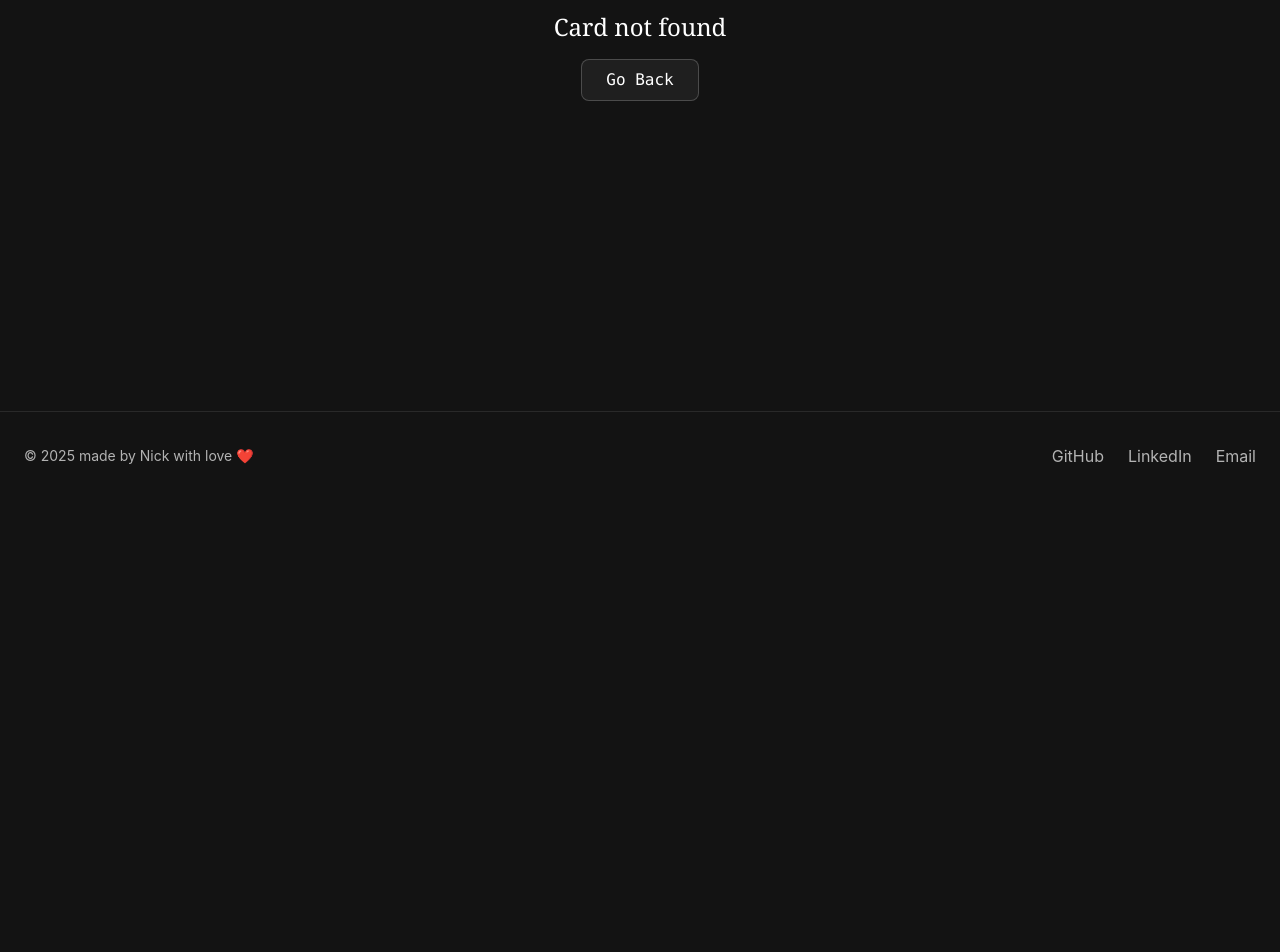
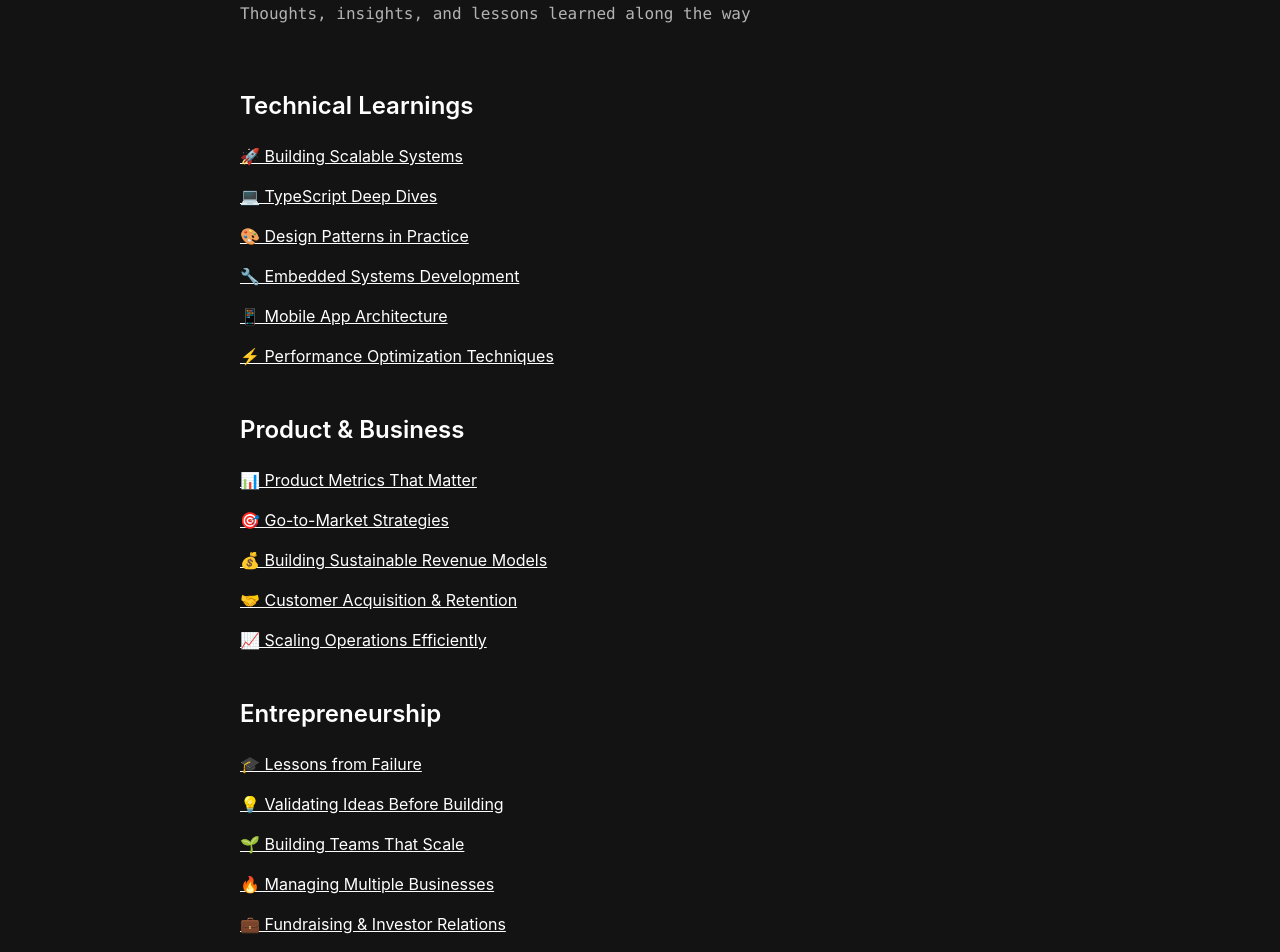
Before and after one commit to Nmilien34/NickPortfolio, a React (Vite) app: page /learnings in a window 1280 px wide. Before the commit this address had no page. Shown: the part 300-1252 px from the top of the page. Before the commit the page ends 800 px from the top, so only its background shows below. Built offline with nearby package versions, Linux system fonts and the light colour scheme.

Commit message:
added learnings and about

```diff
--- a/src/App.tsx
+++ b/src/App.tsx
@@ -3,6 +3,7 @@ import { HomePage } from './components/pages/HomePage';
 import { CardDetail } from './components/pages/CardDetail';
 import { ProjectDetail } from './components/pages/ProjectDetail';
 import { About } from './components/pages/About';
+import { Learnings } from './components/pages/Learnings';
 
 function App() {
   return (
@@ -11,6 +12,7 @@ function App() {
         <Routes>
           <Route path="/" element={<HomePage />} />
           <Route path="/about" element={<About />} />
+          <Route path="/learnings" element={<Learnings />} />
           <Route path="/project/:slug" element={<ProjectDetail />} />
           <Route path="/:slug" element={<CardDetail />} />
         </Routes>
--- /dev/null
+++ b/src/components/pages/Learnings.tsx
@@ -0,0 +1,126 @@
+import { useNavigate } from 'react-router-dom';
+import { Header } from '../layout/Header';
+import { Footer } from '../layout/Footer';
+
+export function Learnings() {
+  const navigate = useNavigate();
+
+  return (
+    <div className="min-h-screen flex flex-col bg-background-color">
+      <Header />
+      <main className="flex-1 pt-32 pb-20">
+        <div className="max-w-4xl mx-auto px-6 md:px-12">
+          {/* Back Button */}
+          <button
+            onClick={() => navigate('/')}
+            className="mb-12 px-6 py-2 rounded-lg border border-white/20 bg-white/5 hover:bg-white/10 hover:border-white/30 transition-all duration-300 text-white font-mono text-sm"
+          >
+            ← Back
+          </button>
+
+          {/* Page Title - Notion Style */}
+          <div className="mb-16">
+            <h1 className="font-serif text-6xl md:text-7xl text-white font-bold mb-2">
+              Learnings
+            </h1>
+            <p className="text-normal-text text-base font-mono mt-4">
+              Thoughts, insights, and lessons learned along the way
+            </p>
+          </div>
+
+          {/* Content Sections - Notion Style */}
+          <div className="space-y-10">
+            {/* Section 1: Technical Learnings */}
+            <div>
+              <h2 className="text-2xl font-semibold text-white mb-4">Technical Learnings</h2>
+              <div className="space-y-1">
+                <a href="#" className="block text-white hover:text-white/80 transition-colors py-1.5 underline">
+                  🚀 Building Scalable Systems
+                </a>
+                <a href="#" className="block text-white hover:text-white/80 transition-colors py-1.5 underline">
+                  💻 TypeScript Deep Dives
+                </a>
+                <a href="#" className="block text-white hover:text-white/80 transition-colors py-1.5 underline">
+                  🎨 Design Patterns in Practice
+                </a>
+                <a href="#" className="block text-white hover:text-white/80 transition-colors py-1.5 underline">
+                  🔧 Embedded Systems Development
+                </a>
+                <a href="#" className="block text-white hover:text-white/80 transition-colors py-1.5 underline">
+                  📱 Mobile App Architecture
+                </a>
+                <a href="#" className="block text-white hover:text-white/80 transition-colors py-1.5 underline">
+                  ⚡ Performance Optimization Techniques
+                </a>
+              </div>
+            </div>
+
+            {/* Section 2: Product & Business */}
+            <div>
+              <h2 className="text-2xl font-semibold text-white mb-4">Product & Business</h2>
+              <div className="space-y-1">
+                <a href="#" className="block text-white hover:text-white/80 transition-colors py-1.5 underline">
+                  📊 Product Metrics That Matter
+                </a>
+                <a href="#" className="block text-white hover:text-white/80 transition-colors py-1.5 underline">
+                  🎯 Go-to-Market Strategies
+                </a>
+                <a href="#" className="block text-white hover:text-white/80 transition-colors py-1.5 underline">
+                  💰 Building Sustainable Revenue Models
+                </a>
+                <a href="#" className="block text-white hover:text-white/80 transition-colors py-1.5 underline">
+                  🤝 Customer Acquisition & Retention
+                </a>
+                <a href="#" className="block text-white hover:text-white/80 transition-colors py-1.5 underline">
+                  📈 Scaling Operations Efficiently
+                </a>
+              </div>
+            </div>
+
+            {/* Section 3: Entrepreneurship */}
+            <div>
+              <h2 className="text-2xl font-semibold text-white mb-4">Entrepreneurship</h2>
+              <div className="space-y-1">
+                <a href="#" className="block text-white hover:text-white/80 transition-colors py-1.5 underline">
+                  🎓 Lessons from Failure
+                </a>
+                <a href="#" className="block text-white hover:text-white/80 transition-colors py-1.5 underline">
+                  💡 Validating Ideas Before Building
+                </a>
+                <a href="#" className="block text-white hover:text-white/80 transition-colors py-1.5 underline">
+                  🌱 Building Teams That Scale
+                </a>
+                <a href="#" className="block text-white hover:text-white/80 transition-colors py-1.5 underline">
+                  🔥 Managing Multiple Businesses
+                </a>
+                <a href="#" className="block text-white hover:text-white/80 transition-colors py-1.5 underline">
+                  💼 Fundraising & Investor Relations
+                </a>
+              </div>
+            </div>
+
+            {/* Section 4: Personal Growth */}
+            <div>
+              <h2 className="text-2xl font-semibold text-white mb-4">Personal Growth</h2>
+              <div className="space-y-1">
+                <a href="#" className="block text-white hover:text-white/80 transition-colors py-1.5 underline">
+                  🧠 Learning to Code From Scratch
+                </a>
+                <a href="#" className="block text-white hover:text-white/80 transition-colors py-1.5 underline">
+                  ⏰ Time Management for Builders
+                </a>
+                <a href="#" className="block text-white hover:text-white/80 transition-colors py-1.5 underline">
+                  🎯 Setting and Achieving Goals
+                </a>
+                <a href="#" className="block text-white hover:text-white/80 transition-colors py-1.5 underline">
+                  🌍 Navigating Career Transitions
+                </a>
+              </div>
+            </div>
+          </div>
+        </div>
+      </main>
+      <Footer />
+    </div>
+  );
+}
--- a/src/components/sections/Hero.tsx
+++ b/src/components/sections/Hero.tsx
@@ -80,7 +80,10 @@ export function Hero() {
         >
           Resume
         </a>
-        <button className="px-5 py-2 text-normal-text hover:text-text-white transition-colors">
+        <button
+          onClick={() => navigate('/learnings')}
+          className="px-5 py-2 text-normal-text hover:text-text-white transition-colors"
+        >
           Learnings
         </button>
       </div>
--- a/src/components/sections/Projects.tsx
+++ b/src/components/sections/Projects.tsx
@@ -19,7 +19,7 @@ export const projects: Project[] = [
     gradientColors: undefined, // Will use CSS variables instead
   },
   {
-    title: 'Voice AI Receptionist',
+    title: 'Boltzman Enterprise',
     category: 'SaaS Product',
     description: 'AI-powered voice receptionist service for restaurants, handling customer calls and reservations with natural conversation.',
     mockup: '/Projects/Voice ai Receptionist/91658D25-00CB-4B5E-BD37-CDE8CFA0BA8C.jpeg',
@@ -44,7 +44,7 @@ export const projects: Project[] = [
   },
   {
     title: 'Energy',
-    category: 'Mobile App',
+    category: 'Music Platform',
     description: 'Energy is a youtube wrapper that let you listen to your favorite songs for free by converting videos into ads-free Audio',
     mockup: '/Projects/Energy/974BE277-C1B0-4EBC-9E0C-AE982167833B.jpeg',
     gradientColors: 'linear-gradient(135deg, #667eea 0%, #764ba2 100%)',
```
